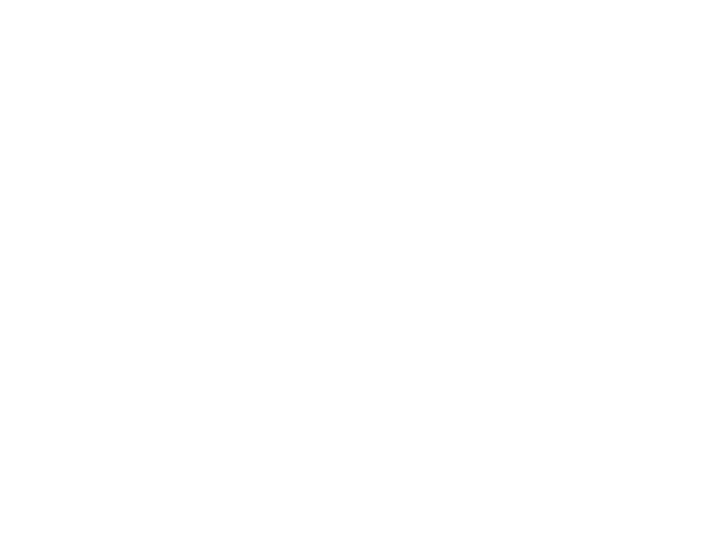
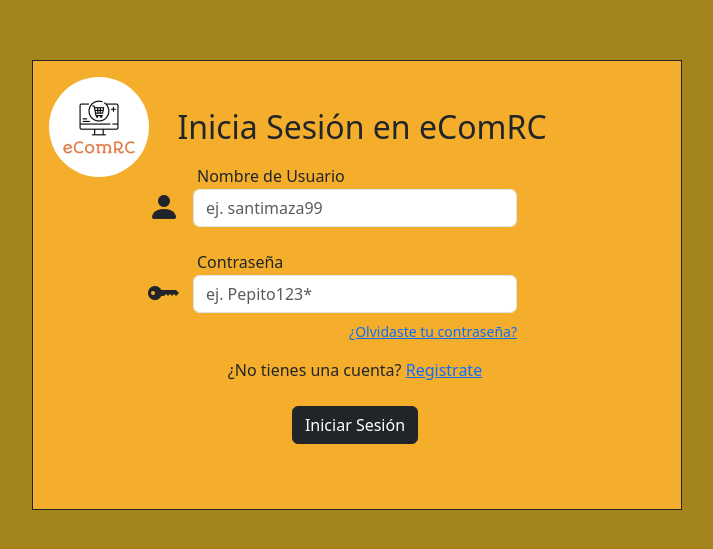
Before and after one commit to santiagomaza/proyectoFinal-ecomRC-front, a React (Vite) app: page /login in a window 1280 px wide. Shown: the part 115-664 px from the top of the page, without its empty margins (283-996 px from the left). Built offline with nearby package versions, Linux system fonts and the light colour scheme.

Commit message:
Se agregó formulario de inicio de sesión y se creó la página login

```diff
--- a/src/App.jsx
+++ b/src/App.jsx
@@ -1,16 +1,15 @@
 import './App.css'
+import 'bootstrap/dist/css/bootstrap.css'
 import { Routes, Route } from 'react-router-dom'
 import { Registro } from './Pages/Registro/Registro'
-
-import 'bootstrap/dist/css/bootstrap.css'
-
+import { Login } from './Pages/Login/Login'
 
 function App() {
   return (
     <Routes>
       <Route path = '/'/>
       <Route path = 'registrarse' element = {<Registro />}/>
-      <Route path = "login"/>
+      <Route path = "login" element = {<Login />}/>
     </Routes>
   )
 }
--- /dev/null
+++ b/src/Components/FormInicioSesion/FormInicioSesion.jsx
@@ -0,0 +1,104 @@
+import './formInicioSesion.css'
+import { useForm } from 'react-hook-form'
+import axios from 'axios'
+import Swal from 'sweetalert2'
+import { useState } from 'react'
+import { useNavigate } from 'react-router-dom'
+import { Link } from 'react-router-dom'
+import logoeComRC from '../../assets/ecom.jpg'
+
+export const FormInicioSesion = () => {
+  const navigate = useNavigate()
+  const [iniciandoSesion, setIniciandoSesion] = useState(false)
+  const { register, handleSubmit, formState: { errors } } = useForm()
+
+  const iniciarSesion = async (data) => {
+    setIniciandoSesion(true)
+    const respuesta = await axios.post("http://localhost:8000/usuarios/inicio-sesion", data)
+    console.log(respuesta.data)
+
+    if(respuesta.data.status === 200){
+      setIniciandoSesion(false)
+      Swal.fire({
+        icon: "success",
+        title: respuesta.data.message,
+        showConfirmButton: false,
+        timer: 1500
+      })
+
+      localStorage.setItem("token", respuesta.data.token)
+
+      setTimeout(() => {
+        navigate("/", { replace: true})
+      }, 1500);
+    }
+
+    if(respuesta.data.status === 400){
+      setIniciandoSesion(false)
+      Swal.fire({
+        icon: "error",
+        title: respuesta.data.message,
+        showConfirmButton: true,
+      })
+    }
+    else if(respuesta.data.status == 400){
+      setIniciandoSesion(false)
+      Swal.fire({
+        icon: "error",
+        title: respuesta.data.message,
+        showConfirmButton: true,
+      })
+    }
+  }
+
+  return (
+    <div className="contenedorFormInicio border border-dark">
+      <img src={logoeComRC} alt="" style={{height: "100px", width: "100px"}} className='m-3 rounded-circle'/>
+      <h2 className='textoIS text-center'>Inicia Sesión en eComRC</h2>
+      <form className='formularioIS w-50' onSubmit={handleSubmit(iniciarSesion)}>
+        <div className=''>
+          <label className='form-label etiquetas'>Nombre de Usuario</label>
+          <i className="bi bi-person-fill iconos fs-2"></i>
+          <input type='text' autoComplete='off' className='form-control' placeholder='ej. santimaza99' {...register("username", {
+            required: {
+              value: true,
+              message: "El nombre de usuario es requerido"
+            }
+          })}/>
+          {
+            errors.username && <span className='erroresIS text-danger'>{errors.username.message}</span>
+          }
+        </div>
+        <div>
+          <label className='form-label etiquetas'>Contraseña</label>
+          <i className="bi bi-key-fill iconos fs-2"></i>
+          <input type='password' autoComplete='off' className='form-control' placeholder='ej. Pepito123*' {...register("contraseña", {
+            required: {
+              value: true,
+              message: "La contraseña es requerida"
+            }
+          })}/>
+        </div>
+        {
+          errors.contraseña && <span className='erroresIS text-danger'>{errors.contraseña.message}</span>
+        }
+        <div className='d-flex justify-content-end'>
+          <small><Link to="/*">¿Olvidaste tu contraseña?</Link></small>
+        </div>
+        <div className='mt-3 d-flex justify-content-center'>
+          <span>¿No tienes una cuenta? <Link to="/registrarse">Registrate</Link></span>
+        </div>
+        {
+          iniciandoSesion ?
+          <div className='mt-4 d-flex justify-content-center'>
+            <div className="spinner-border" role="status"></div>
+          </div>
+          :
+          <div className='mt-4 d-flex justify-content-center'>
+            <button type='submit' className='btn btn-dark'>Iniciar Sesión</button>
+          </div>
+        }
+      </form>
+    </div>
+  )
+}
--- /dev/null
+++ b/src/Components/FormInicioSesion/formInicioSesion.css
@@ -0,0 +1,39 @@
+.contenedorFormInicio{
+  background-color: #f4ae2b;
+  height: 450px;
+  width: 650px;
+  overflow: hidden;
+}
+
+.textoIS{
+  position: relative;
+  top: -85px;
+  left: 5px;
+}
+
+.formularioIS{
+  position: relative;
+  top: -90px;
+  left: 160px;
+}
+
+.etiquetas{
+  position: relative;
+  top: 15px;
+  right: 28px;
+}
+
+.iconos{
+  float: left;
+  position: relative;
+  right: 45px;
+  top: 34px;
+}
+
+.erroresIS{
+  display: flex;
+  position: relative;
+  top: -10px;
+  font-size: 15px;
+  max-width: 260px;
+}
--- a/src/Components/FormRegistro/FormRegistro.jsx
+++ b/src/Components/FormRegistro/FormRegistro.jsx
@@ -281,7 +281,7 @@ export const FormRegistro = () => {
             errors.repContraseña && <span className='errores text-danger'>{errors.repContraseña.message}</span>
           }
         </article>
-        <span className='link fs-6'>¿Ya tienes una cuenta? <Link to="/inicioSesion">Inicia Sesión</Link></span>
+        <span className='link fs-6'>¿Ya tienes una cuenta? <Link to="/login">Inicia Sesión</Link></span>
         {
           registro ?
           <div className="spinnerRegistro spinner-border" role="status"></div>
--- /dev/null
+++ b/src/Pages/Login/Login.jsx
@@ -0,0 +1,10 @@
+import { FormInicioSesion } from '../../Components/FormInicioSesion/FormInicioSesion'
+import './login.css'
+
+export const Login = () => {
+  return (
+    <body className='d-flex justify-content-center align-items-center body'>
+      <FormInicioSesion />
+    </body>
+  )
+}
```
Also changed, not shown: src/Pages/Login/login.css (added).
